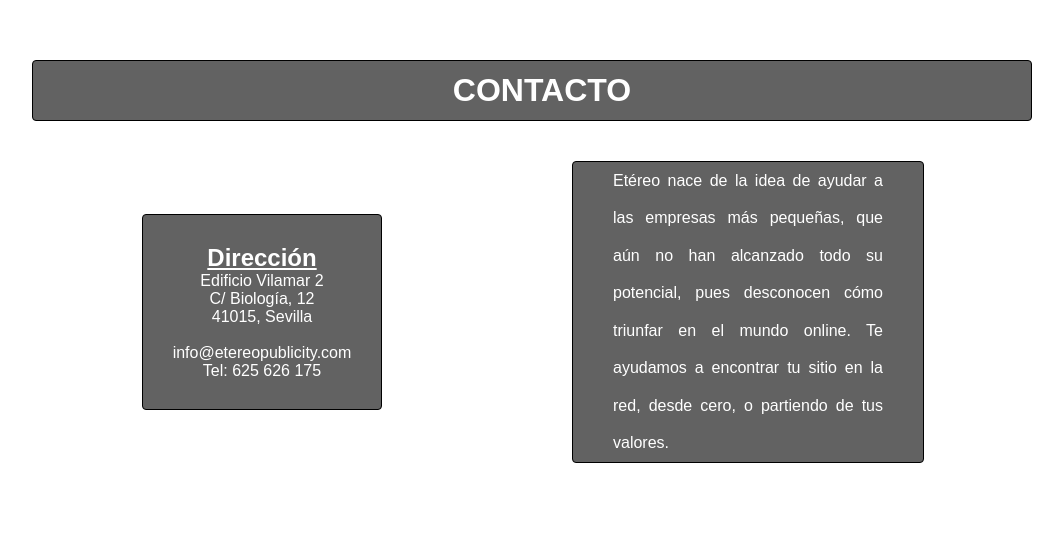
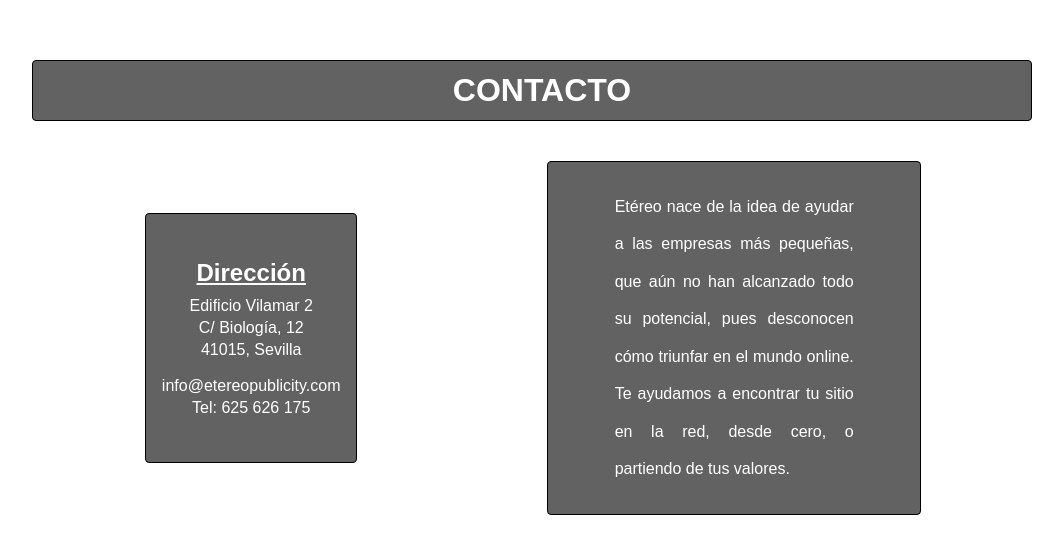
Before and after one commit to achaghirc/ProyectoIISSI, a PHP site: page /XE/aboutUs.php in a window 1280 px wide. Shown: the part 76-630 px from the top of the page, without its empty margins (108-1171 px from the left). Run offline with PHP 8.4, Linux system fonts and the light colour scheme.

Commit message:
ajusto css de la pagina de contacto

```diff
--- a/Etereo/aboutUs.php
+++ b/Etereo/aboutUs.php
@@ -17,15 +17,15 @@
     <div class="datos">
       <div class="direccion">
         <h2>Dirección</h2>
-        <p>Edificio Vilamar 2</p>
-        <p>C/ Biología, 12</p>
+        <p id="fila">Edificio Vilamar 2</p>
+        <p id="fila">C/ Biología, 12</p>
         <p>41015, Sevilla</p>
         <br/>
-        <p>info@etereopublicity.com</p>
+        <p id="fila">info@etereopublicity.com</p>
         <p>Tel: 625 626 175</p>
       </div>
       <div class="descripcion">
-        <p style="font-size: initial;">
+        <p id="parrafo">
           Etéreo nace de la idea de ayudar a las empresas más pequeñas,
           que aún no han alcanzado todo su potencial, pues desconocen cómo triunfar en el mundo online.
           Te ayudamos a encontrar tu sitio en la red, desde cero, o partiendo de tus valores.
--- a/Etereo/css/aboutUs.css
+++ b/Etereo/css/aboutUs.css
@@ -46,7 +46,7 @@
     margin-top: 40px;
     margin-left: 150px;
     margin-right: 40px;
-    padding: 29px;
+    padding: 45px 8px;
     width: 20%;
     display: flex;
     flex-direction: column;
@@ -56,6 +56,11 @@
 
 h2{
     text-decoration-line: underline;
+    padding-bottom: 5%;
+}
+
+#fila{
+    padding-bottom: 2%;
 }
 
 .descripcion{
@@ -75,3 +80,8 @@
     text-align: justify;
     font-size: 25px;
 }
+
+#parrafo{
+    font-size: initial;
+    padding: 9%;
+}
```
